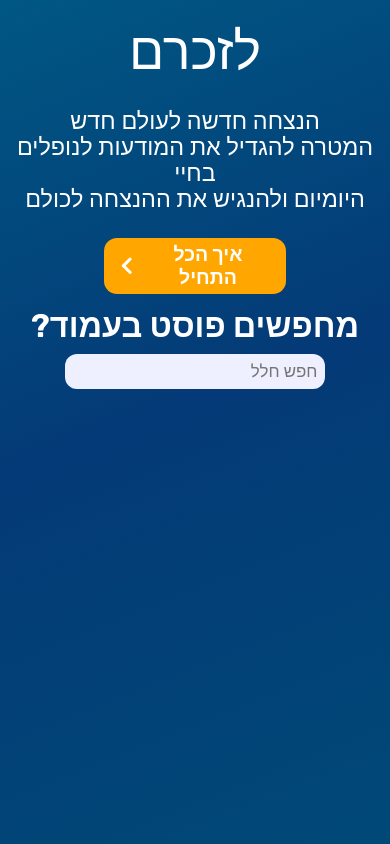
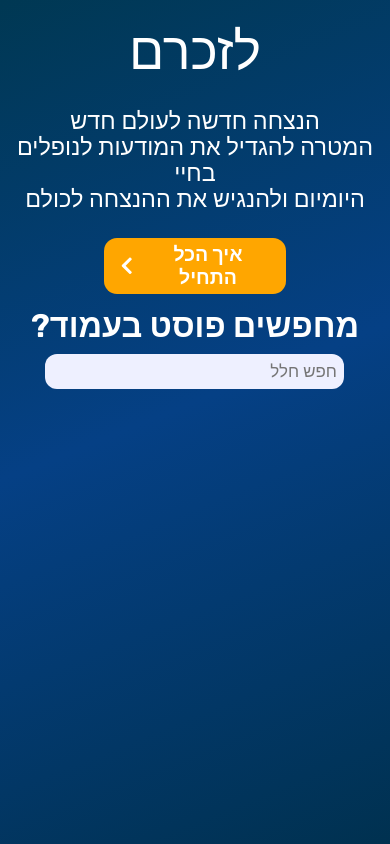
Before and after one commit to RonMordo/lezichram, a React (Vite) app: page / in a window 390 px wide. Built offline with nearby package versions, Linux system fonts and the light colour scheme.

Commit message:
Enlarged input field and changed theme.

```diff
--- a/src/styles/global.css
+++ b/src/styles/global.css
@@ -46,9 +46,9 @@ body {
   background: rgb(0, 57, 83);
   background: linear-gradient(
     158deg,
-    rgb(0, 87, 131) 0%,
-    rgb(4, 58, 119) 48%,
-    rgb(0, 73, 119) 100%
+    rgb(0, 56, 83) 0%,
+    rgb(5, 64, 133) 48%,
+    rgb(0, 49, 80) 100%
   );
   z-index: -1;
 }
@@ -348,7 +348,7 @@ input {
     font-size: 2.5rem;
   }
   input {
-    width: 20rem;
+    width: 23rem;
   }
 }
 
```
